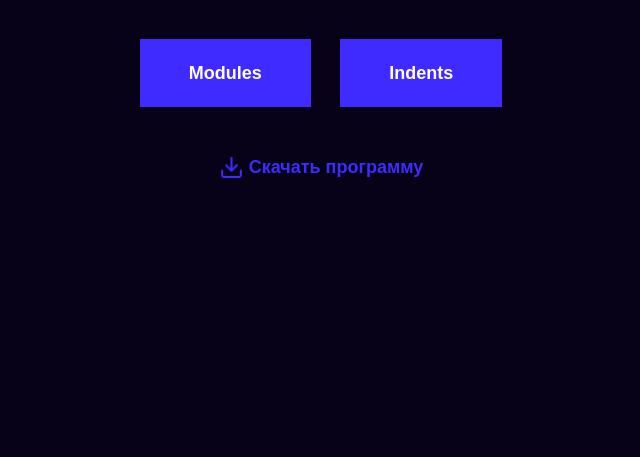
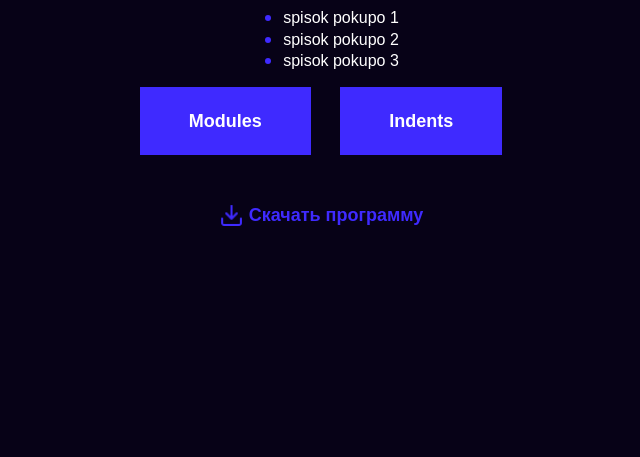
Before and after one commit to Anton-Fidyaev/special-up, a plain HTML site: page index.html in a window 1280 px wide. Shown: the part 343-800 px from the top of the page, without its empty margins (319-959 px from the left). Drawn offline with Linux system fonts and the light colour scheme.

Commit message:
new commit

```diff
--- a/index.html
+++ b/index.html
@@ -13,7 +13,20 @@
     <a class="logo" href="https://skillbox.ru/" target="_blank">
        <img src="img/logo-light.png" alt="Логотип Skillbox">
     </a>
+<div class="section-1">
+    <ul class="list item">
+        <li>
+            spisok pokupo 1
+        </li>
+        <li>
+            spisok pokupo 2
+        </li>
+        <li>
+            spisok pokupo 3
+        </li>
 
+</ul>
+</div>
     <div class="mod-ind">
             <a class="element" href="modules.html"> Modules </a>
             <a class="element" href="article.html">Indents </a>
```
